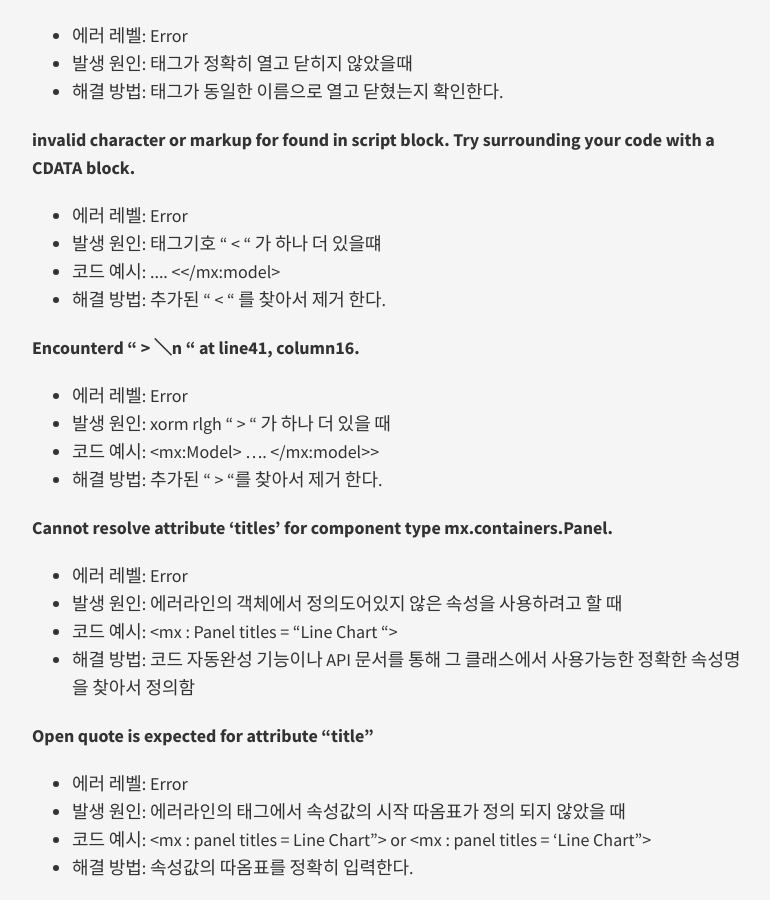
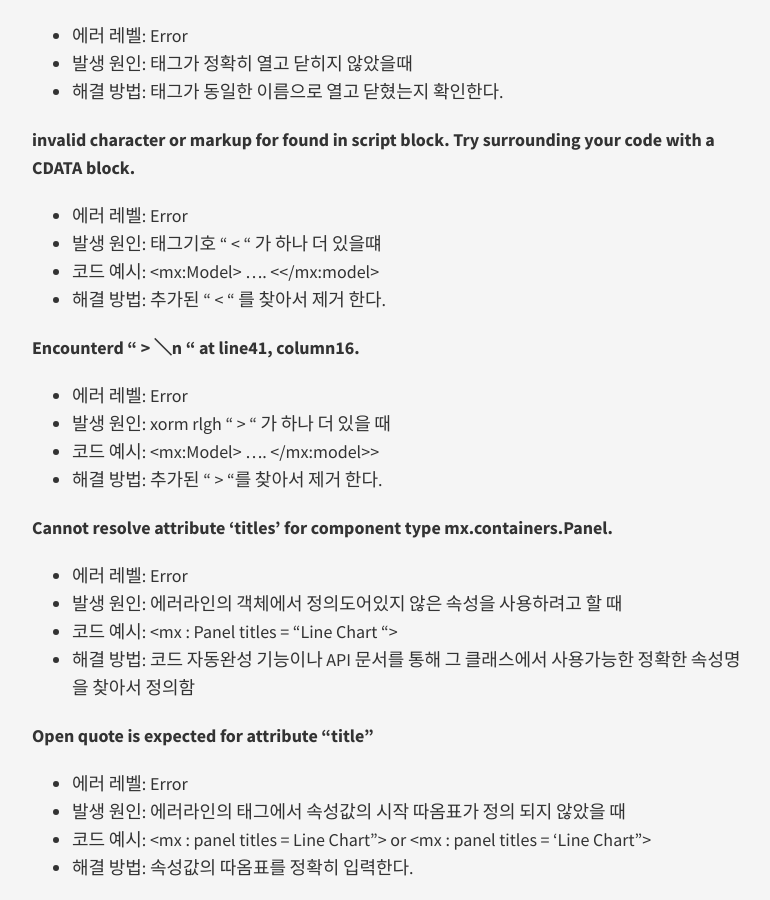
Before and after one commit to kimtu89/kimtu89.github.com, a Jekyll site: the page built from _posts/2015-06-07-flex_error.md, in a window 1280 px wide and 900 px high, scrolled down 2967 px. Shown: the whole window, without its empty margins (253-1023 px from the left). Built offline with Jekyll 4.4.1, drawn with Linux system fonts in a browser that asks for light colours; nearby versions of some CDN libraries; Markdown is read by kramdown in place of the engine named in the settings; comment, search, counter and statistics services are not loaded.

Commit message:
Update 2015-06-07-flex_error.md

```diff
--- a/_posts/2015-06-07-flex_error.md
+++ b/_posts/2015-06-07-flex_error.md
@@ -96,7 +96,7 @@ ex) var xxx: String; -> private var xxx: String;
 <strong>invalid character or markup for found in script block. Try surrounding your code with a CDATA block.</strong>
 * 에러 레벨: Error
 * 발생 원인: 태그기호 " \< " 가 하나 더 있을떄
-* 코드 예시: <mx:Model> .... <</mx:model>
+* 코드 예시: \<mx:Model\> .... \<\</mx:model\>
 * 해결 방법: 추가된 " \< " 를 찾아서 제거 한다.
 
 <strong>Encounterd " \> ＼n " at line41, column16.</strong>
```
